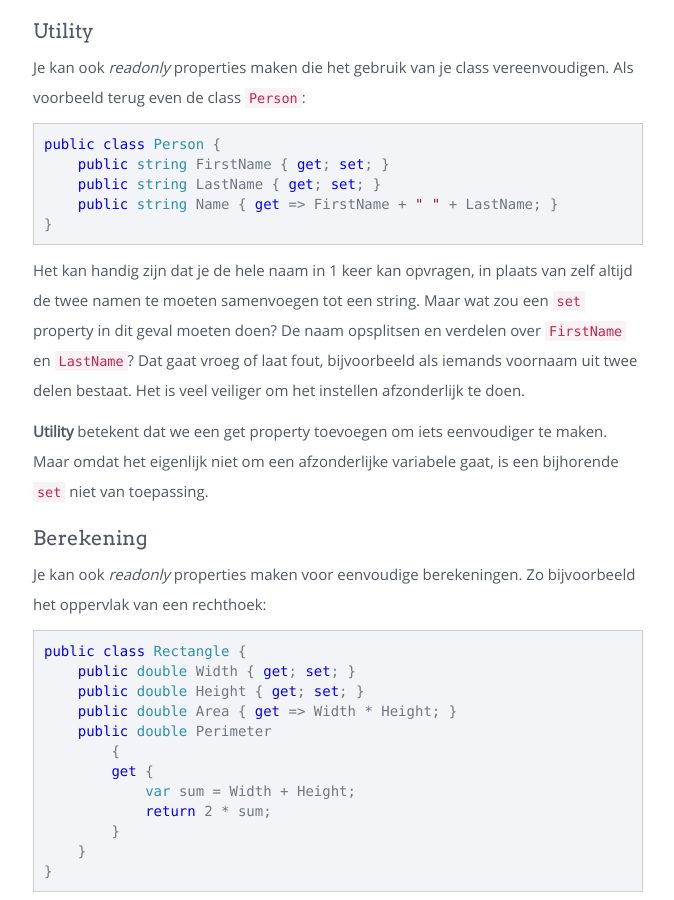
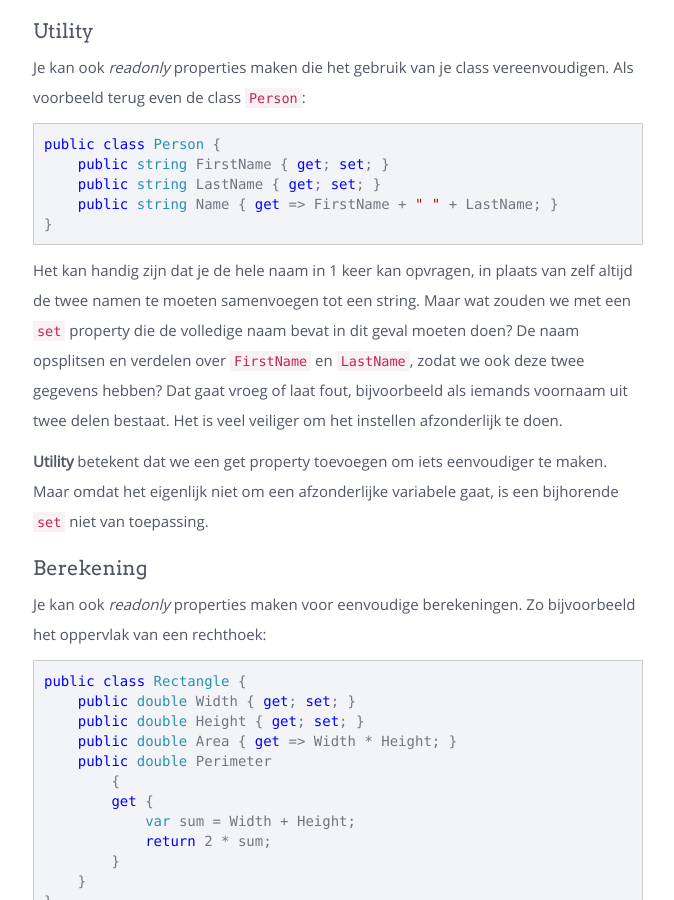
Before and after one commit to sma-it/sma-it.github.io, a Jekyll site: the page built from modules/advanced/_posts/2000-01-02-Properties.md, in a window 1280 px wide and 900 px high, scrolled down 4955 px. Shown: the whole window, without its empty margins (382-1056 px from the left). Built offline with Jekyll 4.4.1, drawn with Linux system fonts in a browser that asks for light colours; nearby versions of some CDN libraries.

Commit message:
Added explanation to example

````diff
--- a/modules/advanced/_posts/2000-01-02-Properties.md
+++ b/modules/advanced/_posts/2000-01-02-Properties.md
@@ -183,7 +183,7 @@ public class Person {
 }
 ```
 
-Het kan handig zijn dat je de hele naam in 1 keer kan opvragen, in plaats van zelf altijd de twee namen te moeten samenvoegen tot een string. Maar wat zou een `set` property in dit geval moeten doen? De naam opsplitsen en verdelen over `FirstName` en `LastName`? Dat gaat vroeg of laat fout, bijvoorbeeld als iemands voornaam uit twee delen bestaat. Het is veel veiliger om het instellen afzonderlijk te doen.
+Het kan handig zijn dat je de hele naam in 1 keer kan opvragen, in plaats van zelf altijd de twee namen te moeten samenvoegen tot een string. Maar wat zouden we met een `set` property die de volledige naam bevat in dit geval moeten doen? De naam opsplitsen en verdelen over `FirstName` en `LastName`, zodat we ook deze twee gegevens hebben? Dat gaat vroeg of laat fout, bijvoorbeeld als iemands voornaam uit twee delen bestaat. Het is veel veiliger om het instellen afzonderlijk te doen.
 
 **Utility** betekent dat we een get property toevoegen om iets eenvoudiger te maken. Maar omdat het eigenlijk niet om een afzonderlijke variabele gaat, is een bijhorende `set` niet van toepassing.
 
````
